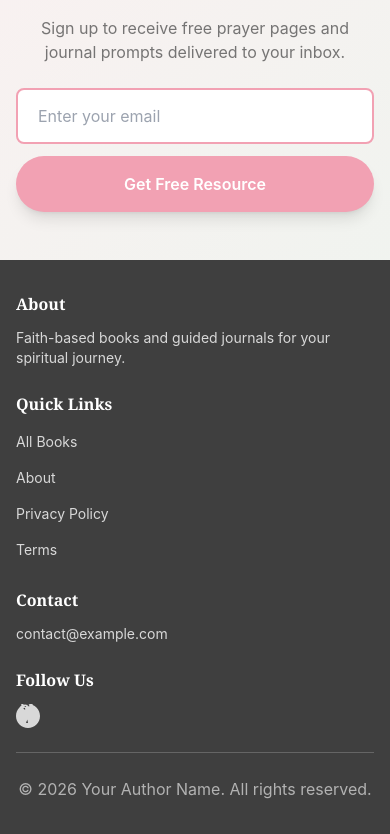
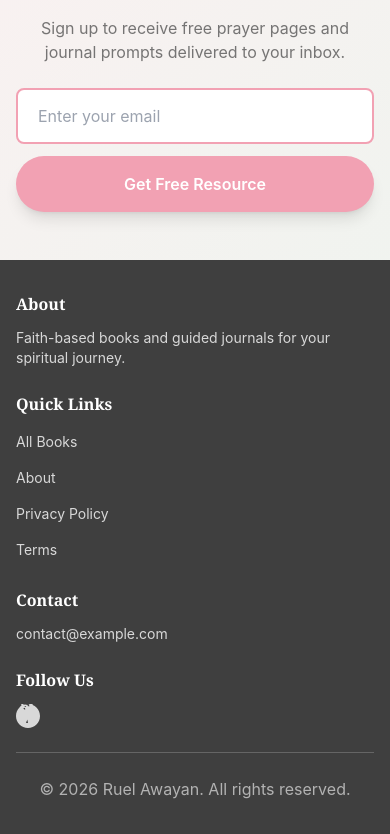
Before and after one commit to pydevph-coder/KDP-Web, a Next.js app: page / in a window 390 px wide. Shown: the part 2047-2881 px from the top of the page. Built offline with nearby package versions, Linux system fonts and the light colour scheme.

Commit message:
mobile update smaller designs

```diff
--- a/components/Footer.tsx
+++ b/components/Footer.tsx
@@ -54,7 +54,7 @@
         </div>
 
         <div className="border-t border-white/20 pt-6 sm:pt-8 text-center text-white/60 text-sm sm:text-base">
-          <p>&copy; {currentYear} Your Author Name. All rights reserved.</p>
+          <p>&copy; {currentYear} Ruel Awayan. All rights reserved.</p>
         </div>
       </div>
     </footer>
```
